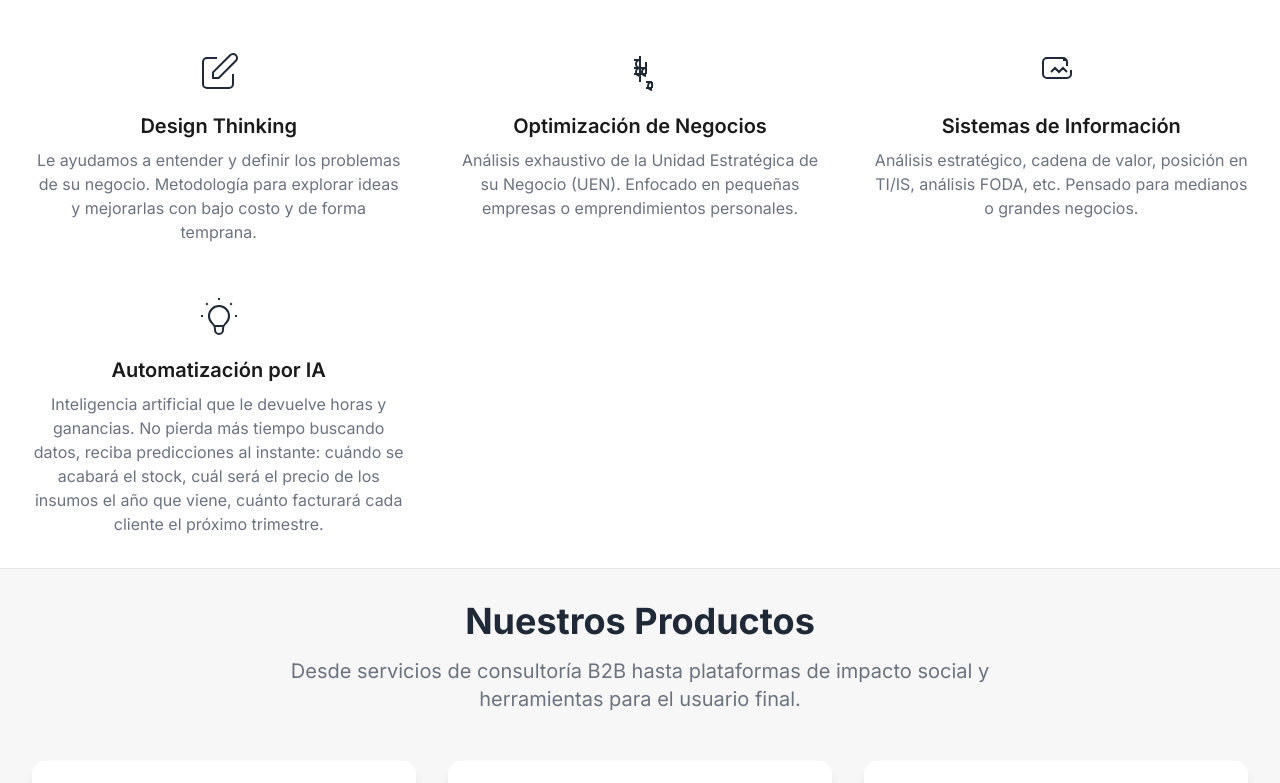
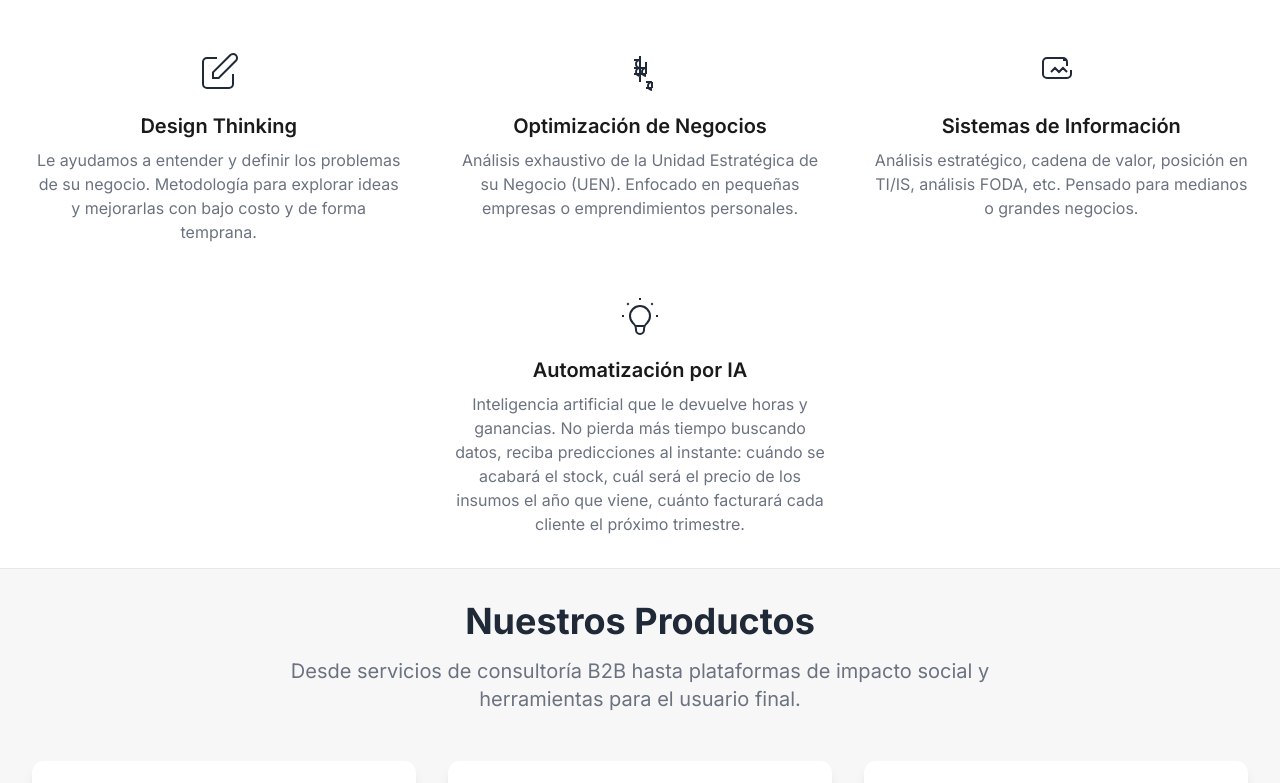
Before and after one commit to alvaroscelza/SkollARS, a React (Create React App) app: page / in a window 1280 px wide. Shown: the part 1662-2445 px from the top of the page. Built offline with nearby package versions, Linux system fonts and the light colour scheme; no server answers.

Commit message:
improved design of services

```diff
--- a/src/pages/Home.js
+++ b/src/pages/Home.js
@@ -37,6 +37,7 @@ const Home = () => {
             title: "Sistemas de Información",
             description: "Análisis estratégico, cadena de valor, posición en TI/IS, análisis FODA, etc. Pensado para medianos o grandes negocios."
         },
+        null,
         {
             icon: '<svg fill="none" stroke="currentColor" viewBox="0 0 24 24" xmlns="http://www.w3.org/2000/svg"><path strokeLinecap="round" strokeLinejoin="round" strokeWidth="2" d="M9.663 17h4.673M12 3v1m6.364 1.636l-.707.707M21 12h-1M4 12H3m3.343-5.657l-.707-.707m2.828 9.9a5 5 0 117.072 0l-.548.547A3.374 3.374 0 0014 18.469V19a2 2 0 11-4 0v-.531c0-.895-.356-1.754-.988-2.386l-.548-.547z"></path></svg>',
             title: "Automatización por IA",
@@ -69,7 +70,11 @@ const Home = () => {
                     <h2 className="text-4xl font-bold text-gray-800 mb-12 text-center">Nuestros Servicios de Ingeniería y Consultoría de Software</h2>
                     <div className="grid grid-cols-1 md:grid-cols-3 gap-12 text-center">
                         {services.map((service, index) => (
-                            <ServiceCard key={index} icon={service.icon} title={service.title} description={service.description} />
+                            service ? (
+                                <ServiceCard key={index} icon={service.icon} title={service.title} description={service.description} />
+                            ) : (
+                                <div key={index}></div>
+                            )
                         ))}
                     </div>
                 </div>
```
